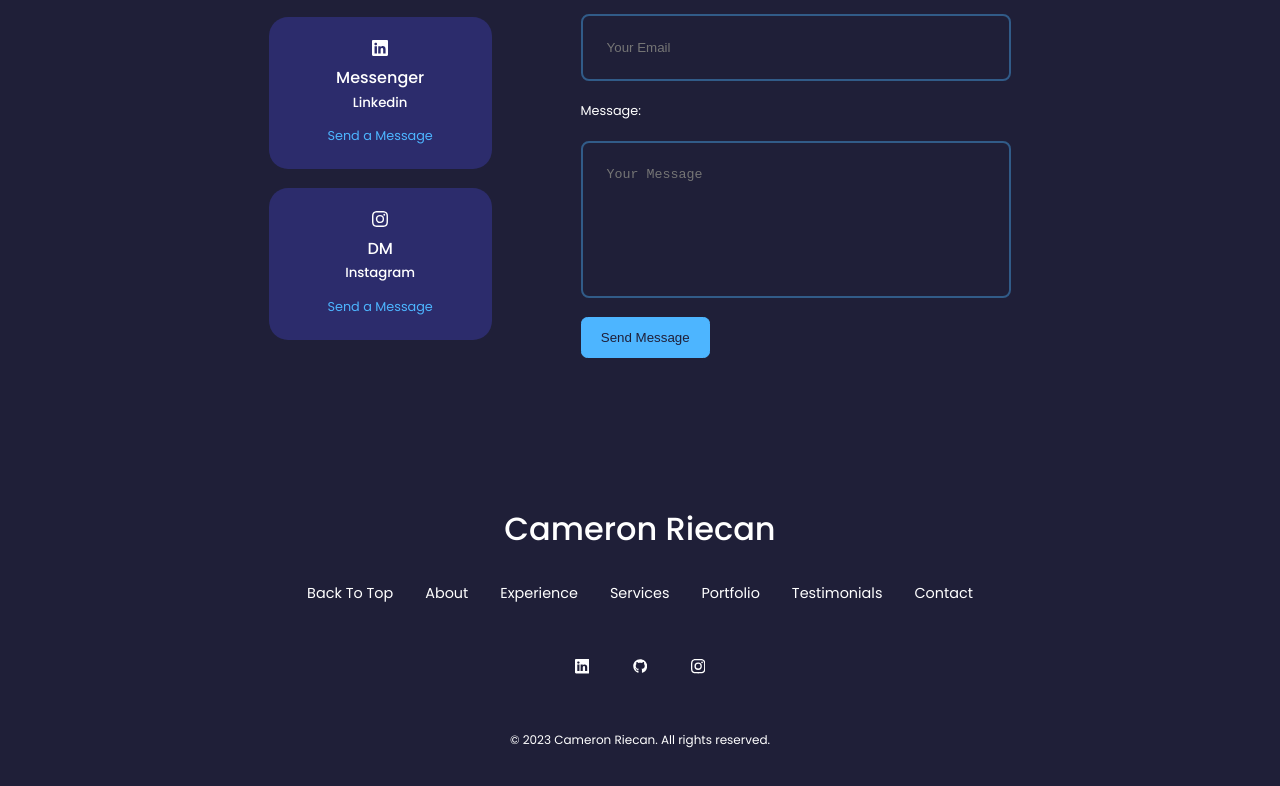
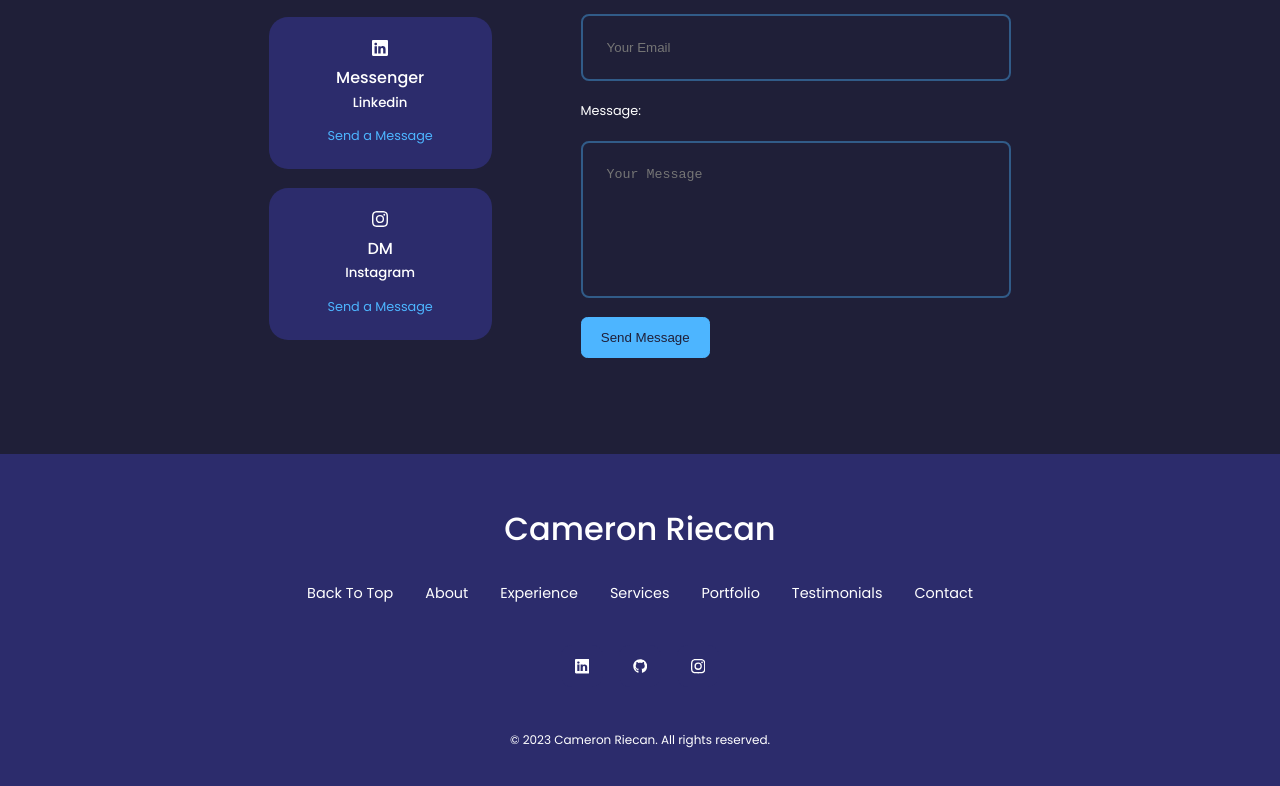
Before and after one commit to CameronRiecan/CameronRiecan.github.io, a React (Create React App) app: page / in a window 1280 px wide. Shown: the part 6870-7656 px from the top of the page. Built offline with nearby package versions, Linux system fonts and the light colour scheme.

Commit message:
fix mutliple issues re light and dark mode and overridding styles, add styles to main index css file for class system and toggle between them, and remove them from footer css

```diff
--- a/src/components/footer/footer.css
+++ b/src/components/footer/footer.css
@@ -1,20 +1,4 @@
 /* Footer Component CSS */
-
-/* CSS Variables for Light Mode */
-:root.light-mode footer {
-    --color-bg: #2c2c6c;
-    --color-footer-bg: #fff;
-    --color-footer-text: #ffffff;
-    --color-footer-light-hover: #4db5ff;
-}
-
-/* CSS Variables for Dark Mode */
-:root.dark-mode footer {
-    --color-bg: #121212;
-    --color-footer-bg: #222222;
-    --color-footer-text: #4db5ff;
-    --color-footer-light-hover: #ffffff;
-}
 
 /* Common Styles */
 
--- a/src/components/themes/DarkModeToggle.js
+++ b/src/components/themes/DarkModeToggle.js
@@ -28,11 +28,14 @@ const DarkModeToggle = () => {
         e.preventDefault(); // Prevent the default behavior of a tag scrolling to the top
         setIsDarkMode(!isDarkMode);
 
-         // Apply or remove the light mode class
         if (isDarkMode) {
-        document.documentElement.classList.remove('light-mode');
-        } else {
-        document.documentElement.classList.add('light-mode');
+          // Apply dark mode
+          document.documentElement.classList.remove('light-mode');
+          document.documentElement.classList.add('dark-mode');
+         } else {
+          // Apply light mode
+          document.documentElement.classList.remove('dark-mode');
+          document.documentElement.classList.add('light-mode');
         }
       };
 
--- a/src/index.css
+++ b/src/index.css
@@ -23,14 +23,9 @@
     --color-primary-variant: rgba(77, 181, 255, 0.4);
     --color-white: #fff;
     --color-light: rgba(255, 255, 255, 0.6);
-
-    /* Dark mode color variables */
-    --color-bg-dark: #121212;
-    --color-bg-variant-dark: #1a1a1a;
-    --color-primary-dark: #4db5ff;
-    --color-primary-variant-dark: rgba(77, 181, 255, 0.4);
-    --color-white-dark: #fff;
-    --color-light-dark: rgba(255, 255, 255, 0.6);
+    --color-footer-bg: #2c2c6c;
+    --color-footer-text: #ffffff;
+    --color-footer-light-hover: #4db5ff;
 
     /* Transition variable */
     --transition: all 400ms ease;
@@ -41,21 +36,19 @@
     --container-width-sm: 90%;
 }
 
-/* CSS Variables for Light Mode to target Footer */
-.light-mode footer {
-    --color-bg: #2c2c6c;
-    --color-footer-bg: #fff;
-    --color-footer-text: #ffffff;
-    --color-footer-light-hover: #4db5ff;
-}
 
-/* CSS Variables for Dark Mode to target Footer */
-.dark-mode footer {
+/* CSS Variables for Dark Mode */
+:root.dark-mode {
     --color-bg: #121212;
+    --color-bg-variant: #1a1a1a;
+    --color-primary: #4db5ff;
+    --color-primary-variant: rgba(77, 181, 255, 0.4);
+    --color-white: #fff;
+    --color-light: rgba(255, 255, 255, 0.6);
     --color-footer-bg: #222222;
     --color-footer-text: #4db5ff;
     --color-footer-light-hover: #ffffff;
-}
+  }
 
 html {
     scroll-behavior: smooth;
@@ -152,15 +145,16 @@ img {
 }
 
 /* Toggle dark mode styles */
-body.dark-mode {
+
+.dark-mode {
     background: var(--color-bg-dark);
     color: var(--color-primary-dark);
     transition: background-color 0.4s ease;
 }
 
 /* Apply filter to images in dark mode */
-body.dark-mode img {
-    filter: brightness(85%); /* Adjust the percentage to control the darkness, closer to 100% is normal brightness, lower percentage goes darker */
+.dark-mode img {
+    filter: brightness(90%); /* Adjust the percentage to control the darkness, closer to 100% is normal brightness, lower percentage goes darker */
 }
 
 /* Media Queries (Medium Devices) */
```
